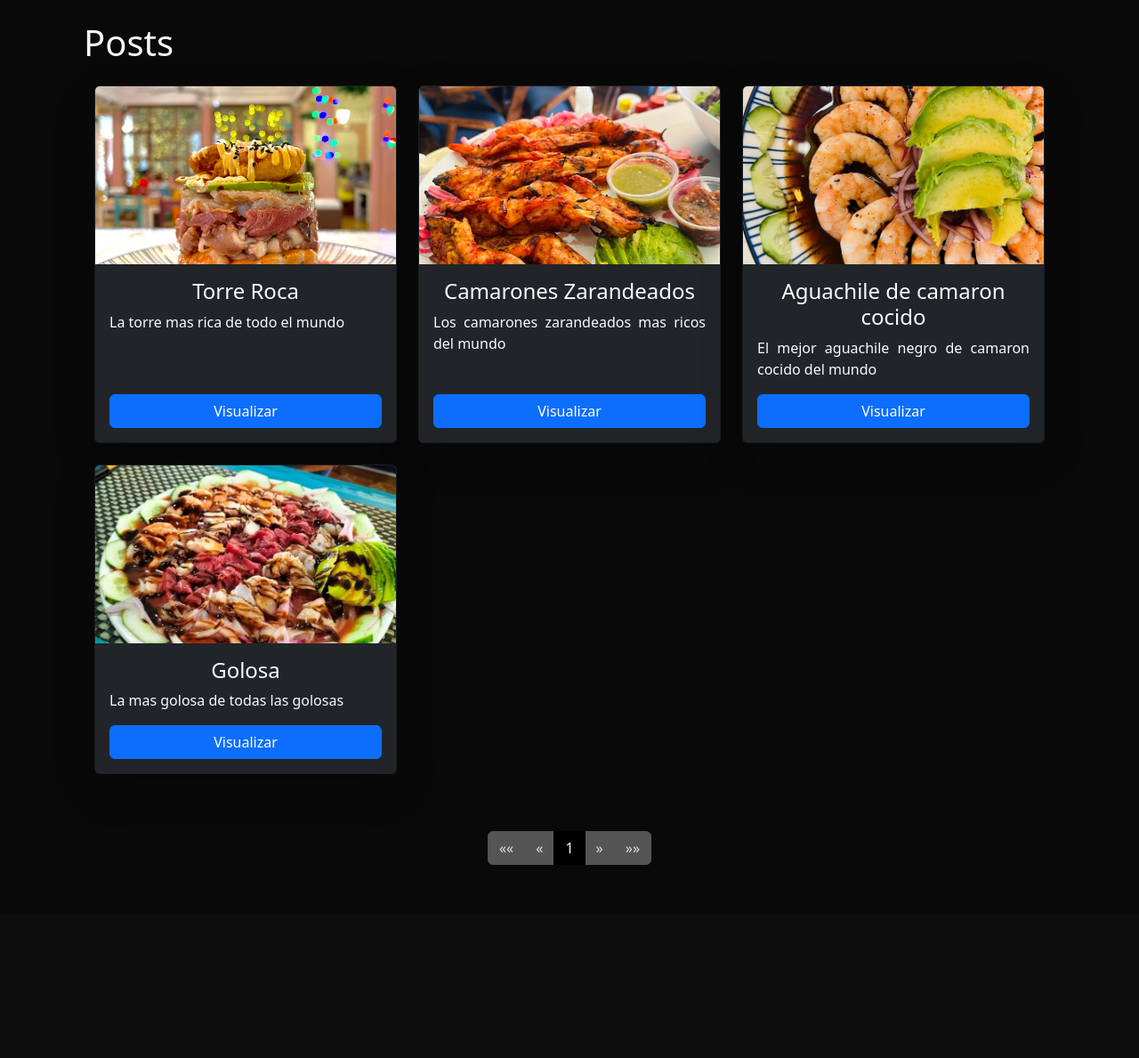
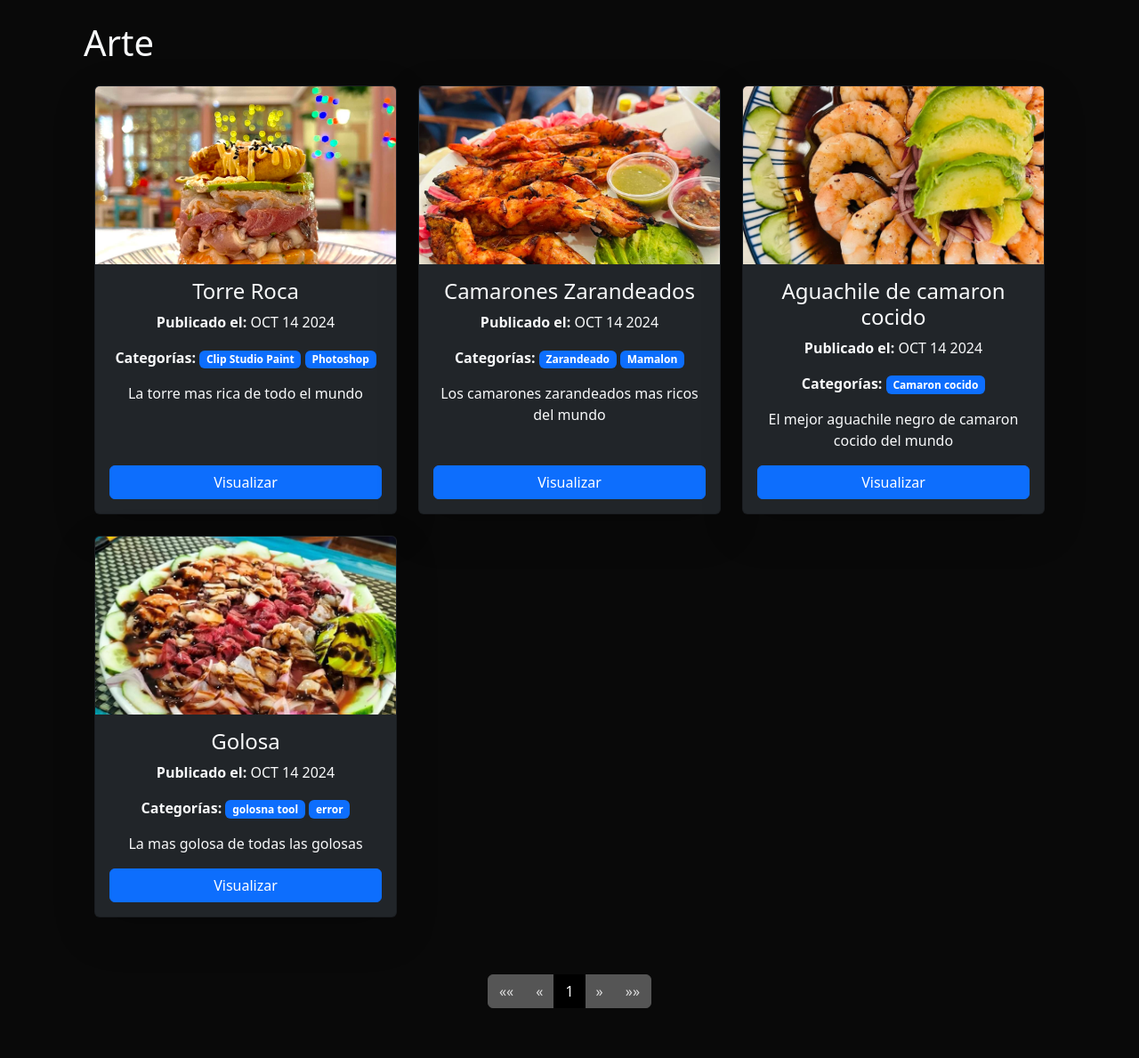
Before and after one commit to fancyydev/personal-web-site, a Django app: page /blog/artposts/ in a window 1280 px wide. Shown: the part 56-1245 px from the top of the page at 89% size. Before the commit the page ends 1028 px from the top, so only its background shows below. Run offline with Django 4.2, Linux system fonts and the light colour scheme; data comes from the database, SQL or seed files in the repository; both versions use the stored data as it was after the commit; some libraries are stand-ins or nearby versions.

Commit message:
creation of art_detail and updates in the post view

```diff
--- a/mywebsite/blog/templates/posts.html
+++ b/mywebsite/blog/templates/posts.html
@@ -1,9 +1,9 @@
 {% extends 'layout.html' %}
-
+{% load custom_filters %}
 {% block content %}
 
-<h1>Posts</h1>
 {% if art %}
+    <h1>Arte</h1>
     <div class="container my-4">
         <div class="row text-center">
             {% for post in posts %}
@@ -16,8 +16,16 @@
                         </div>
                         <div class="card-body d-flex flex-column">
                             <h4 class="card-title">{{ post.title }}</h4>
-                            <p class="card-text flex-grow-1" style="text-align: justify;">{{ post.description }}</p>
-                            <a href="{% url 'blog:post_detail' post.slug %}" class="btn btn-primary mt-auto">Visualizar</a>
+
+                            <p><strong>Publicado el:</strong> {{ post.date|date:"M d Y"|upper }}</p>
+                            <p><strong>Categorías:</strong>
+                                {% for tool in post.tools|split_by_comma %}
+                                    <span class="badge bg-primary">{{ tool }}</span>
+                                {% endfor %}
+                            </p>
+
+                            <p class="card-text flex-grow-1" style="text-align: center;">{{ post.description|striptags|truncatechars:500 }}</p>
+                            <a href="{% url 'blog:art_detail' post.slug %}" class="btn btn-primary mt-auto">Visualizar</a>
                         </div>
                     </div>
                 </div>
@@ -27,6 +35,12 @@
         </div>
     </div>
 {% else %}
+    {% if written %}
+        <h1>Escritos</h1>
+    {% else %}
+        <h1>Recomendaciones</h1>
+    {% endif %}
+
     <div class="container my-4">
         <div class="row">
             {% for post in posts %}
@@ -45,7 +59,7 @@
                                 <p><strong>Publicado el:</strong> {{ post.date|date:"M d Y"|upper }}</p>
                                 <p><strong>Categorías:</strong>
                                     {% for category in post.categories.all %}
-                                        {{ category.name }}{% if not forloop.last %}, {% endif %}
+                                        <span class="badge bg-primary">{{ category.name }}{% if not forloop.last %}, {% endif %}</span>
                                     {% endfor %}
                                 </p>
                                 <a href="{% url 'blog:post_detail' post.slug %}" class="btn btn-primary mt-2">Leer más</a>
--- /dev/null
+++ b/mywebsite/blog/templatetags/custom_filters.py
@@ -0,0 +1,8 @@
+from django import template
+
+register = template.Library()
+
+@register.filter
+def split_by_comma(value):
+    """Split the string by commas and return a list."""
+    return value.split(',')
--- a/mywebsite/blog/urls.py
+++ b/mywebsite/blog/urls.py
@@ -3,7 +3,8 @@ from .views import *
 app_name = 'blog'
 urlpatterns = [
     path('writenposts/', list_written_posts, name='writen_posts'),
-    path('recomendationposts/', list_recomendation_posts, name='recomendation_posts'),
+    path('recomendationposts/', list_recommendation_posts, name='recomendation_posts'),
     path('artposts/', list_art_posts, name='art_posts'),
     path('detail/<str:post_slug>', detail_post, name='post_detail'),
+    path('artdetail/<str:post_slug>', detail_art_post, name='art_detail'),
 ]
--- a/mywebsite/blog/views.py
+++ b/mywebsite/blog/views.py
@@ -9,6 +9,8 @@ def render_posts(request):
     return render(request, 'posts.html', {'posts': posts})
 
 def list_written_posts(request):
+    written = True
+
     post_list = Post.objects.filter(type='escritos')
     paginator = Paginator(post_list, 3)
     page_number = request.GET.get('page', 1)
@@ -20,9 +22,11 @@ def list_written_posts(request):
     except PageNotAnInteger:
         posts = paginator.page(1)
 
-    return render(request, 'posts.html', {'posts': posts})
+    return render(request, 'posts.html', {'posts': posts, 'written': written})
 
-def list_recomendation_posts(request):
+def list_recommendation_posts(request):
+    recommendation = True
+
     post_list = Post.objects.filter(type='recomendaciones')
     paginator = Paginator(post_list, 3)
     page_number = request.GET.get('page', 1)
@@ -34,7 +38,7 @@ def list_recomendation_posts(request):
     except PageNotAnInteger:
         posts = paginator.page(1)
 
-    return render(request, 'posts.html', {'posts': posts})
+    return render(request, 'posts.html', {'posts': posts, 'recommendation':recommendation})
 
 def list_art_posts(request):
     art = True
@@ -66,5 +70,13 @@ def detail_post(request, post_slug):
         'redirect_url': redirect_url  # Pasamos la URL a la plantilla
     })
 
-def detail_art_post(request, post_id):
-    return
+def detail_art_post(request, post_slug):
+
+    post = get_object_or_404(Art, slug = post_slug)
+
+    redirect_url = 'blog:art_posts'
+
+    return render(request, 'art_detail.html', {
+        'post': post,
+        'redirect_url': redirect_url  # Pasamos la URL a la plantilla
+    })
```
Also changed, not shown: mywebsite/blog/templates/art_detail.html (+30 -0 lines), mywebsite/blog/templatetags/__init__.py (added), mywebsite/db.sqlite3.
